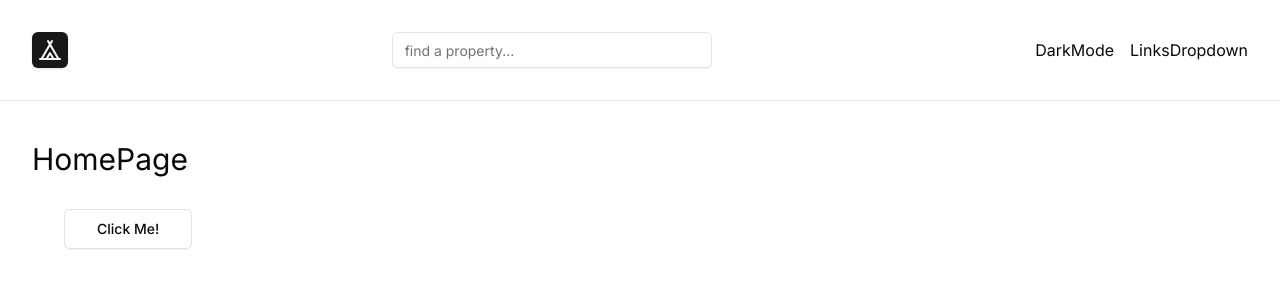
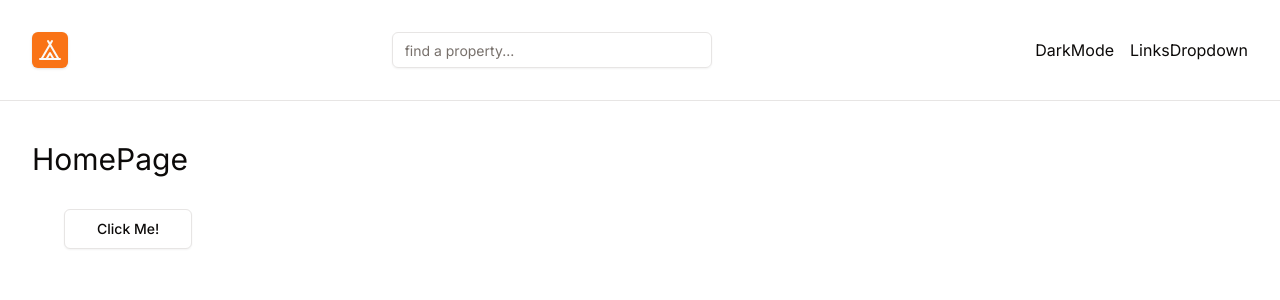
Before and after one commit to JacobReola42/haven-hub, a Next.js app: page / in a window 1280 px wide. Shown: the top 300 px of the page. Built offline with nearby package versions, Linux system fonts and the light colour scheme.

Commit message:
init shadcn theme

```diff
--- a/app/globals.css
+++ b/app/globals.css
@@ -8,69 +8,54 @@
     }
   }
 
+
 @layer base {
   :root {
     --background: 0 0% 100%;
-      --foreground: 240 10% 3.9%;
-
+    --foreground: 20 14.3% 4.1%;
     --card: 0 0% 100%;
-      --card-foreground: 240 10% 3.9%;
-
+    --card-foreground: 20 14.3% 4.1%;
     --popover: 0 0% 100%;
-      --popover-foreground: 240 10% 3.9%;
-
-      --primary: 240 5.9% 10%;
-      --primary-foreground: 0 0% 98%;
-
-      --secondary: 240 4.8% 95.9%;
-      --secondary-foreground: 240 5.9% 10%;
-
-      --muted: 240 4.8% 95.9%;
-      --muted-foreground: 240 3.8% 46.1%;
-
-      --accent: 240 4.8% 95.9%;
-      --accent-foreground: 240 5.9% 10%;
-
+    --popover-foreground: 20 14.3% 4.1%;
+    --primary: 24.6 95% 53.1%;
+    --primary-foreground: 60 9.1% 97.8%;
+    --secondary: 60 4.8% 95.9%;
+    --secondary-foreground: 24 9.8% 10%;
+    --muted: 60 4.8% 95.9%;
+    --muted-foreground: 25 5.3% 44.7%;
+    --accent: 60 4.8% 95.9%;
+    --accent-foreground: 24 9.8% 10%;
     --destructive: 0 84.2% 60.2%;
-      --destructive-foreground: 0 0% 98%;
-
-      --border: 240 5.9% 90%;
-      --input: 240 5.9% 90%;
-      --ring: 240 10% 3.9%;
-
+    --destructive-foreground: 60 9.1% 97.8%;
+    --border: 20 5.9% 90%;
+    --input: 20 5.9% 90%;
+    --ring: 24.6 95% 53.1%;
     --radius: 0.5rem;
   }
 
   .dark {
-      --background: 240 10% 3.9%;
-      --foreground: 0 0% 98%;
-
-      --card: 240 10% 3.9%;
-      --card-foreground: 0 0% 98%;
-
-      --popover: 240 10% 3.9%;
-      --popover-foreground: 0 0% 98%;
-
-      --primary: 0 0% 98%;
-      --primary-foreground: 240 5.9% 10%;
-
-      --secondary: 240 3.7% 15.9%;
-      --secondary-foreground: 0 0% 98%;
-
-      --muted: 240 3.7% 15.9%;
-      --muted-foreground: 240 5% 64.9%;
-
-      --accent: 240 3.7% 15.9%;
-      --accent-foreground: 0 0% 98%;
-
-      --destructive: 0 62.8% 30.6%;
-      --destructive-foreground: 0 0% 98%;
-
-      --border: 240 3.7% 15.9%;
-      --input: 240 3.7% 15.9%;
-      --ring: 240 4.9% 83.9%;
+    --background: 20 14.3% 4.1%;
+    --foreground: 60 9.1% 97.8%;
+    --card: 20 14.3% 4.1%;
+    --card-foreground: 60 9.1% 97.8%;
+    --popover: 20 14.3% 4.1%;
+    --popover-foreground: 60 9.1% 97.8%;
+    --primary: 20.5 90.2% 48.2%;
+    --primary-foreground: 60 9.1% 97.8%;
+    --secondary: 12 6.5% 15.1%;
+    --secondary-foreground: 60 9.1% 97.8%;
+    --muted: 12 6.5% 15.1%;
+    --muted-foreground: 24 5.4% 63.9%;
+    --accent: 12 6.5% 15.1%;
+    --accent-foreground: 60 9.1% 97.8%;
+    --destructive: 0 72.2% 50.6%;
+    --destructive-foreground: 60 9.1% 97.8%;
+    --border: 12 6.5% 15.1%;
+    --input: 12 6.5% 15.1%;
+    --ring: 20.5 90.2% 48.2%;
   }
 }
+
 
   @layer base {
     * {
```
Lines whose indentation alone changed are shown as unchanged.
